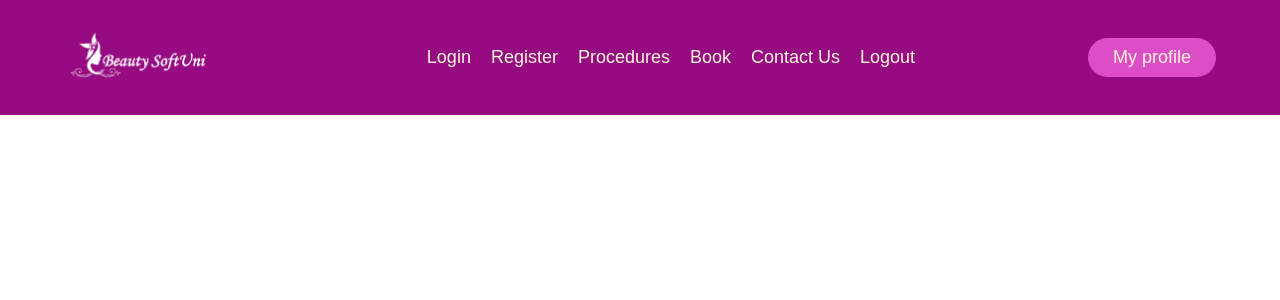
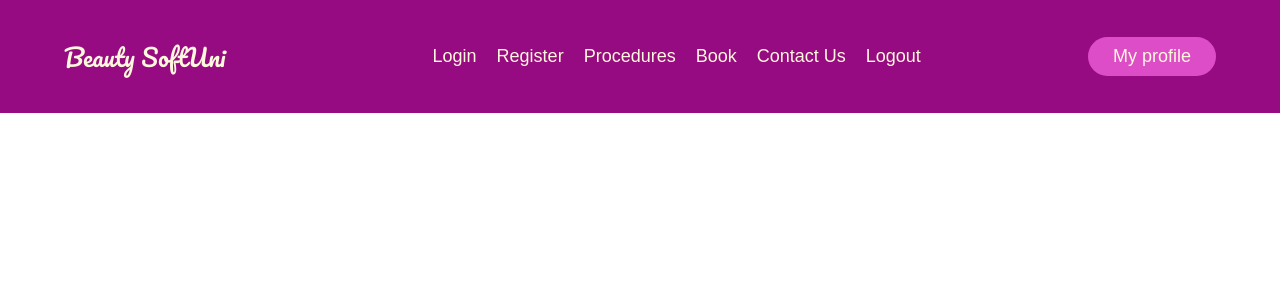
Before and after one commit to tsvetanilievdev/beauty-test, a React (Create React App) app: page / in a window 1280 px wide. Shown: the top 300 px of the page. Built offline with nearby package versions, Linux system fonts and the light colour scheme.

Commit message:
update Basic Header

```diff
--- a/src/components/Header/Header.js
+++ b/src/components/Header/Header.js
@@ -3,7 +3,7 @@ import styles from './Header.module.css'
 export const Header = () => {
   return (
     <header>
-      <a href=""><img className={styles.logo} src="/images/logo-white-svg.svg" alt="" /></a>
+      <a className={styles.logo} href="">Beauty SoftUni</a>
       <nav>
         <ul className={styles['nav__links']}>
           <li>
--- a/src/components/Header/Header.module.css
+++ b/src/components/Header/Header.module.css
@@ -1,3 +1,4 @@
+@import url('https://fonts.googleapis.com/css2?family=Pacifico&display=swap');
 li, a, button {
     font-family: Arial, Helvetica, sans-serif;
     font-weight: 500;
@@ -18,12 +19,13 @@ header {
 
 .logo {
     cursor: pointer;
-    height: 50px;
-    transition: 0.3s;
+    font-family: Pacifico;
+    font-size: 24px;
+    transition: 0.5s;
 }
 
 .logo:hover {
-    height: 54px;
+    color: rgb(39, 4, 46);
 }
 
 .nav__links {
```
